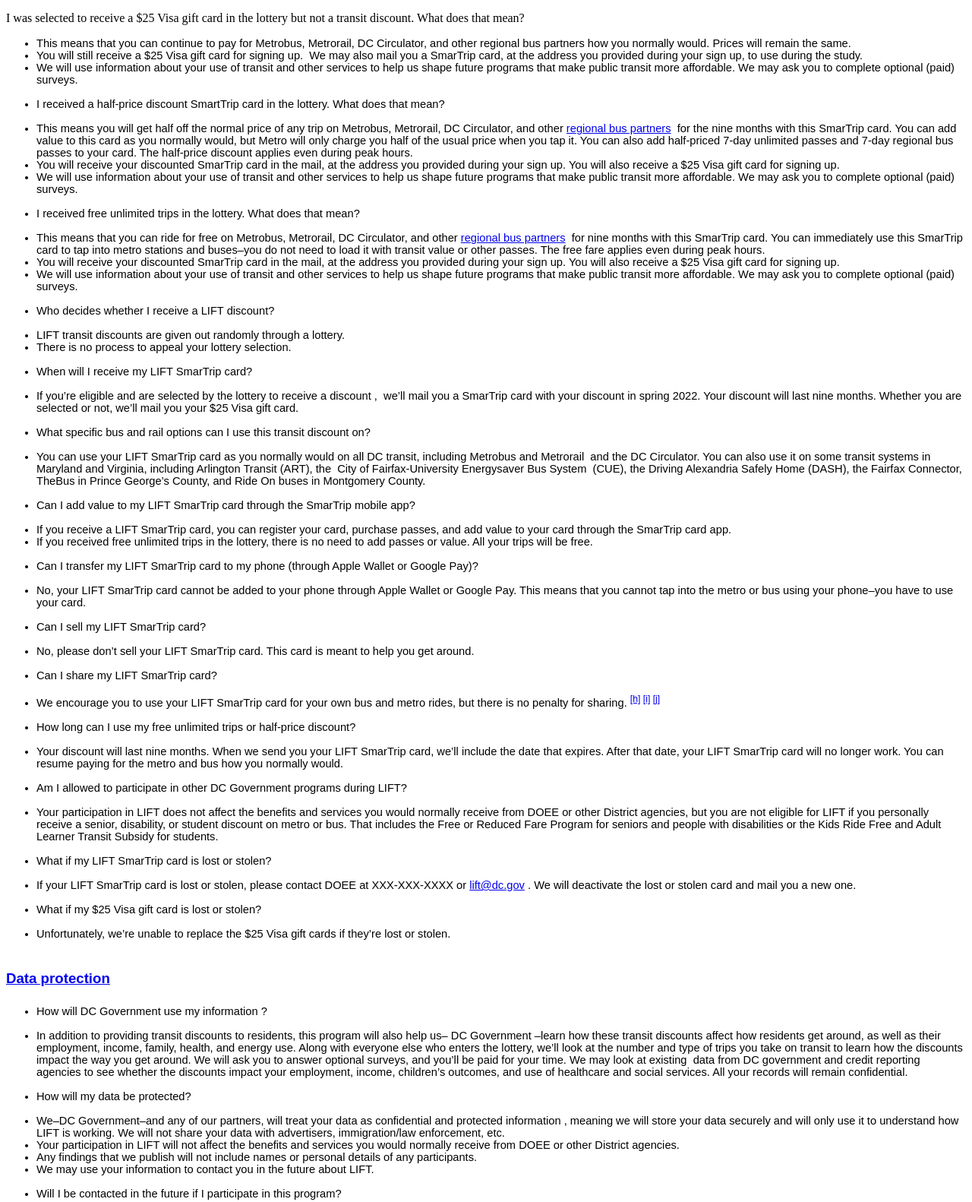
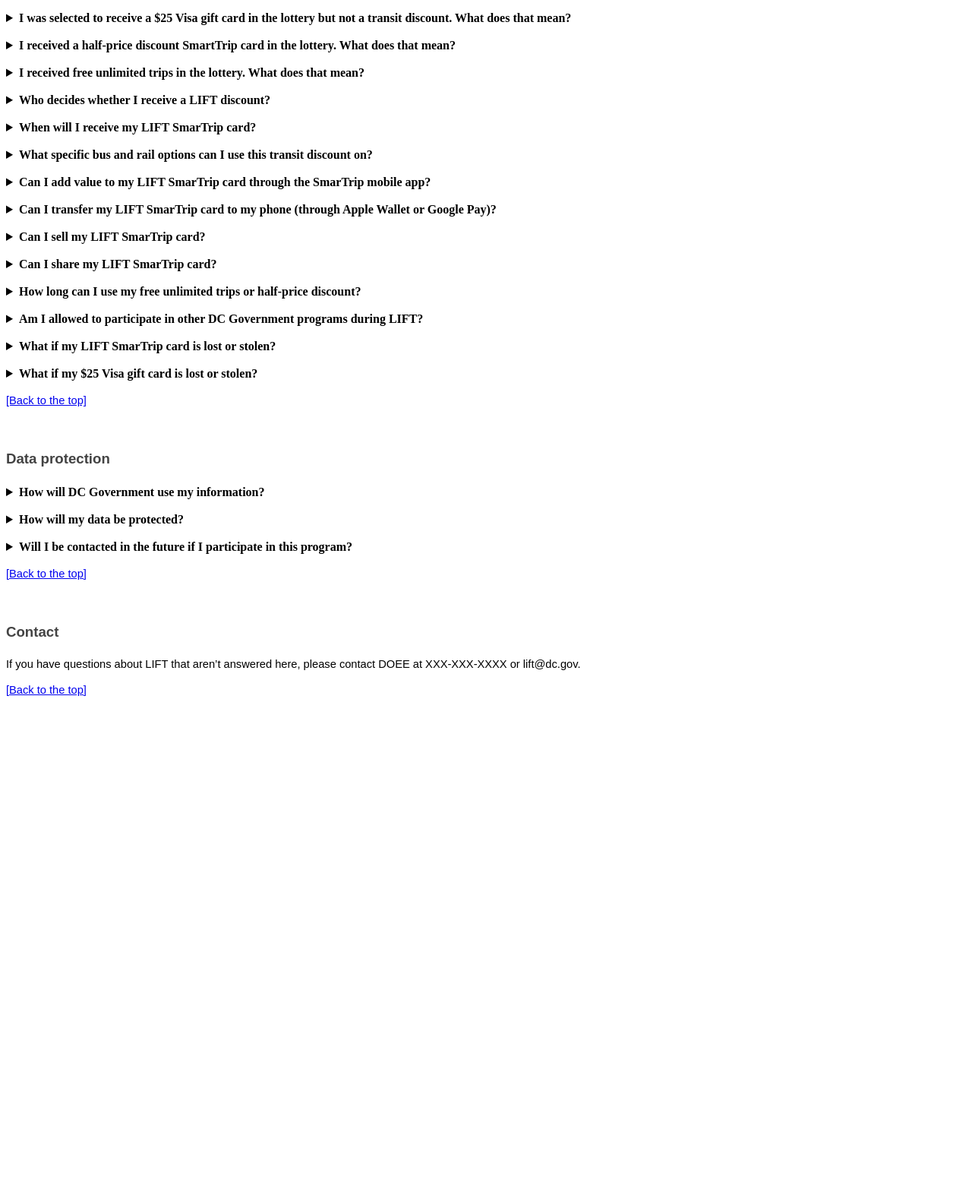
Before and after one commit to renmas/renmas.github.io, a plain HTML site: page index.html in a window 1280 px wide. Shown: the part 1323-2905 px from the top of the page at 76% size. After the commit the page ends 2265 px from the top, so only its background shows below. Drawn offline with Linux system fonts and the light colour scheme; a web font is replaced by a local one.

Commit message:
Finished editing html structure

```diff
--- a/index.html
+++ b/index.html
@@ -188,267 +188,148 @@
     <br>
     <a id="id.transitdiscount"></a>
        <h3>Transit discount</h3>
-        <span class="c7">I was selected to receive a $25 Visa gift card in the lottery but not a transit discount. What does that mean?</span>
-      </li>
+       <details>
+               <summary><strong>I was selected to receive a $25 Visa gift card in the lottery but not a transit discount. What does that mean?</strong></summary>
+    <ul>
+      <li>This means that you can continue to pay for Metrobus, Metrorail, DC Circulator, and other regional bus partners how you normally would. Prices will remain the same.</li>
+      <li>You will still receive a $25 Visa gift card for signing. We may also mail you a SmarTrip card, at the address you provided during your sign up, to use during the study.</li>
+      <li>We will use information about your use of transit and other services to help us shape future programs that make public transit more affordable. We may ask you to complete optional (paid) surveys.</li>
     </ul>
-    <ul class="c3 lst-kix_adatqmb9vxz9-1 start">
-      <li class="c15 li-bullet-0">
-        <span class="c2">This means that you can continue to pay for Metrobus, Metrorail, DC Circulator, and other regional bus partners how you normally would. Prices will remain the same. </span>
-      </li>
-      <li class="c15 li-bullet-0">
-        <span>You will still receive a $25 Visa gift card for signing up.</span>
-        <span class="c2">&nbsp;We may also mail you a SmarTrip card, at the address you provided during your sign up, to use during the study.</span>
-      </li>
-      <li class="c15 li-bullet-0">
-        <span>We will use information about your use of transit and other services to help us shape future programs that make public transit more affordable. We may ask you to complete optional (paid) surveys.</span>
-      </li>
+    </details>
+    <br>
+    <details>
+            <summary><strong>I received a half-price discount SmartTrip card in the lottery. What does that mean?</strong></summary>
+            <ul>
+      <li>This means you will get half off the normal price of any trip on Metrobus, Metrorail, DC Circulator, and other <a href="#id.regbuses">regional bus partners</a> for the nine months with this SmarTrip card. You can add value to this card as you normally would, but Metro will only charge you half of the usual price when you tap it. You can also add half-priced 7-day unlimited passes and 7-day regional bus passes to your card. The half-price discount applies even during peak hours.</li>
+      <li>You will receive your discounted SmarTrip card in the mail, at the address you provided during your sign up. You will also receive a $25 Visa gift card for signing up.</li>
+      <li>We will use information about your use of transit and other services to help us shape future programs that make public transit more affordable. We may ask you to complete optional (paid) surveys.</li>
     </ul>
-    <ul class="c3 lst-kix_adatqmb9vxz9-0">
-      <li class="c4 li-bullet-0">
-        <span class="c7">I received a half-price discount SmartTrip card in the lottery. What does that mean?</span>
-      </li>
+    </details>
+    <br>
+    <details>
+            <summary><strong>I received free unlimited trips in the lottery. What does that mean?</strong></summary>
+    <ul>
+      <li>This means that you can ride for free on Metrobus, Metrorail, DC Circulator, and other <a class="c9" href="#id.regbuses">regional bus partners</a> for nine months with this SmarTrip card. You can immediately use this SmarTrip card to tap into metro stations and buses&ndash;you do not need to load it with transit value or other passes. The free fare applies even during peak hours.</li>
+      <li>You will receive your discounted SmarTrip card in the mail, at the address you provided during your sign up. You will also receive a $25 Visa gift card for signing up.</li>
+      <li>We will use information about your use of transit and other services to help us shape future programs that make public transit more affordable. We may ask you to complete optional (paid) surveys.</li>
     </ul>
-    <ul class="c3 lst-kix_adatqmb9vxz9-1 start">
-      <li class="c15 li-bullet-0">
-        <span>This means you will get half off the normal price of any trip on Metrobus, Metrorail, DC Circulator, and other </span>
-        <span class="c0">
-          <a class="c9" href="#id.y9xasmhmk3cr">regional bus partners</a>
-        </span>
-        <span class="c2">&nbsp;for the nine months with this SmarTrip card. You can add value to this card as you normally would, but Metro will only charge you half of the usual price when you tap it. You can also add half-priced 7-day unlimited passes and 7-day regional bus passes to your card. The half-price discount applies even during peak hours. </span>
-      </li>
-      <li class="c15 li-bullet-0">
-        <span class="c2">You will receive your discounted SmarTrip card in the mail, at the address you provided during your sign up. You will also receive a $25 Visa gift card for signing up.</span>
-      </li>
-      <li class="c15 li-bullet-0">
-        <span class="c2">We will use information about your use of transit and other services to help us shape future programs that make public transit more affordable. We may ask you to complete optional (paid) surveys.</span>
-      </li>
+    </details>
+    <br>
+    <details>
+            <summary><strong>Who decides whether I receive a LIFT discount?</strong></summary>
+    <ul>
+      <li>LIFT transit discounts are given out randomly through a lottery.</li>
+      <li>There is no process to appeal your lottery selection.</li>
     </ul>
-    <ul class="c3 lst-kix_adatqmb9vxz9-0">
-      <li class="c4 li-bullet-0">
-        <span class="c17 c7">I received free unlimited trips in the lottery. What does that mean?</span>
-      </li>
+    </details>
+    <br>
+    <details>
+            <summary><strong>When will I receive my LIFT SmarTrip card?</strong></summary>
+    <ul>
+      <li>If you&rsquo;re eligible and are selected by the lottery to receive a discount, we&rsquo;ll mail you a SmarTrip card with your discount in spring 2022. Your discount will last nine months. Whether you are selected or not, we&rsquo;ll mail you your $25 Visa gift card.</li>
     </ul>
-    <ul class="c3 lst-kix_adatqmb9vxz9-1 start">
-      <li class="c15 li-bullet-0">
-        <span>This means that you can ride for free on Metrobus, Metrorail, DC Circulator, and other </span>
-        <span class="c0">
-          <a class="c9" href="#id.y9xasmhmk3cr">regional bus partners</a>
-        </span>
-        <span class="c2">&nbsp;for nine months with this SmarTrip card. You can immediately use this SmarTrip card to tap into metro stations and buses&ndash;you do not need to load it with transit value or other passes. The free fare applies even during peak hours. </span>
-      </li>
-      <li class="c15 li-bullet-0">
-        <span class="c2">You will receive your discounted SmarTrip card in the mail, at the address you provided during your sign up. You will also receive a $25 Visa gift card for signing up.</span>
-      </li>
-      <li class="c15 li-bullet-0">
-        <span class="c2">We will use information about your use of transit and other services to help us shape future programs that make public transit more affordable. We may ask you to complete optional (paid) surveys.</span>
-      </li>
+    </details>
+    <br>
+    <details>
+    <a id="id.regbuses"></a>
+    <summary><strong>What specific bus and rail options can I use this transit discount on?</strong></summary>
+    <ul>
+            <li>You can use your LIFT SmarTrip card as you normally would on all DC transit, including Metrobus and Metrorail and the DC Circulator. You can also use it on some transit systems in Maryland and Virginia, including Arlington Transit (ART), the City of Fairfax-University Energysaver Bus System (CUE), the Driving Alexandria Safely Home (DASH), the Fairfax Connector, TheBus in Prince George&rsquo;s County, and Ride On buses in Montgomery County.</li>
     </ul>
-    <ul class="c3 lst-kix_adatqmb9vxz9-0">
-      <li class="c4 li-bullet-0">
-        <span class="c17 c7">Who decides whether I receive a LIFT discount?</span>
-      </li>
+    </details>
+    <br>
+    <details>
+            <summary><strong>Can I add value to my LIFT SmarTrip card through the SmarTrip mobile app?</strong></summary>
+            <ul>
+      <li>If you receive a LIFT SmarTrip card, you can register your card, purchase passes, and add value to your card through the SmarTrip card app.</li>
+      <li>If you received free unlimited trips in the lottery, there is no need to add passes or value. All your trips will be free.</li>
     </ul>
-    <ul class="c3 lst-kix_adatqmb9vxz9-1 start">
-      <li class="c15 li-bullet-0">
-        <span class="c2">LIFT transit discounts are given out randomly through a lottery.</span>
-      </li>
-      <li class="c15 li-bullet-0">
-        <span>There is no process to appeal your lottery selection. </span>
-      </li>
+    </details>
+    <br>
+    <details>
+            <summary><strong>Can I transfer my LIFT SmarTrip card to my phone (through Apple Wallet or Google Pay)?</strong></summary>
+    <ul>
+              <li>No, your LIFT SmarTrip card cannot be added to your phone through Apple Wallet or Google Pay. This means that you cannot tap into the metro or bus using your phone&ndash;you have to use your card.</li>
     </ul>
-    <ul class="c3 lst-kix_adatqmb9vxz9-0">
-      <li class="c4 li-bullet-0">
-        <span class="c17 c7">When will I receive my LIFT SmarTrip card?</span>
-      </li>
+    </details>
+    <br>
+    <details>
+            <summary><strong>Can I sell my LIFT SmarTrip card?</strong></summary>
+            <ul>
+      <li>No, please don&rsquo;t sell your LIFT SmarTrip card. This card is meant to help you get around.</li>
     </ul>
-    <ul class="c3 lst-kix_adatqmb9vxz9-1 start">
-      <li class="c15 li-bullet-0">
-        <span>If you&rsquo;re eligible and </span>
-        <span>are selected by the lottery to receive a discount</span>
-        <span>,</span>
-        <span>&nbsp;we&rsquo;ll mail you a SmarTrip card with your discount in spring 2022. Your discount will last nine months. Whether you are selected or not, we&rsquo;ll mail you your $25 Visa gift card.</span>
-      </li>
+    </details>
+    <br>
+    <details>
+            <summary><strong>Can I share my LIFT SmarTrip card?</strong></summary>
+    <ul>
+            <li>We encourage you to use your LIFT SmarTrip card for your own bus and metro rides, but there is no penalty for sharing.
     </ul>
-    <a id="id.y9xasmhmk3cr"></a>
-    <ul class="c3 lst-kix_adatqmb9vxz9-0">
-      <li class="c4 li-bullet-0">
-        <span class="c17 c7">What specific bus and rail options can I use this transit discount on?</span>
-      </li>
+    </details>
+    <br>
+    <details>
+            <summary><strong>How long can I use my free unlimited trips or half-price discount?</strong></summary>
+    <ul>
+      <li>Your discount will last nine months. When we send you your LIFT SmarTrip card, we&rsquo;ll include the date that expires. After that date, your LIFT SmarTrip card will no longer work. You can resume paying for the metro and bus how you normally would.</li>
     </ul>
-    <ul class="c3 lst-kix_adatqmb9vxz9-1 start">
-      <li class="c15 li-bullet-0">
-        <span>You can use your LIFT SmarTrip card as you normally would on all DC transit, including </span>
-        <span>Metrobus and Metrorail</span>
-        <span>&nbsp;and the DC Circulator. You can also </span>
-        <span>use it </span>
-        <span>on some transit systems in Maryland and Virginia, including Arlington Transit (ART), the</span>
-        <span>&nbsp;City of Fairfax-University Energysaver Bus System</span>
-        <span>&nbsp;(CUE), the Driving Alexandria Safely Home (DASH), the Fairfax Connector, TheBus in Prince George&rsquo;s County, and Ride On buses in Montgomery County.</span>
-      </li>
+    </details>
+    <br>
+    <details>
+            <summary><strong>Am I allowed to participate in other DC Government programs during LIFT?</strong></summary>
+    <ul>
+      <li>Your participation in LIFT does not affect the benefits and services you would normally receive from DOEE or other District agencies, but you are not eligible for LIFT if you personally receive a senior, disability, or student discount on metro or bus. That includes the Free or Reduced Fare Program for seniors and people with disabilities or the Kids Ride Free and Adult Learner Transit Subsidy for students.</li>
     </ul>
-    <ul class="c3 lst-kix_adatqmb9vxz9-0">
-      <li class="c4 li-bullet-0">
-        <span class="c7">Can I add value to my LIFT SmarTrip card through the SmarTrip mobile app?</span>
-      </li>
+    </details>
+    <br>
+    <details>
+            <summary><strong>What if my LIFT SmarTrip card is lost or stolen?</strong></summary>
+    <ul>
+      <li>If your LIFT SmarTrip card is lost or stolen, please contact DOEE at XXX-XXX-XXXX or <a href="mailto:transitlottery@dc.gov">lift@dc.gov</a>. We will deactivate the lost or stolen card and mail you a new one.</li>
     </ul>
-    <ul class="c3 lst-kix_adatqmb9vxz9-1 start">
-      <li class="c15 li-bullet-0">
-        <span>If you receive a LIFT SmarTrip card, you can register your card, purchase passes, and add value to your card through the SmarTrip card app.</span>
-        <span class="c2">&nbsp;</span>
-      </li>
-      <li class="c15 li-bullet-0">
-        <span class="c2">If you received free unlimited trips in the lottery, there is no need to add passes or value. All your trips will be free. </span>
-      </li>
+    </details>
+    <br>
+    <details>
+            <summary><strong>What if my $25 Visa gift card is lost or stolen?</strong></summary>
+    <ul>
+      <li>Unfortunately, we&rsquo;re unable to replace the $25 Visa gift cards if they&rsquo;re lost or stolen.</li>
     </ul>
-    <ul class="c3 lst-kix_adatqmb9vxz9-0">
-      <li class="c4 li-bullet-0">
-        <span class="c17 c7">Can I transfer my LIFT SmarTrip card to my phone (through Apple Wallet or Google Pay)?</span>
-      </li>
+    </details>
+    <br>
+<p><a href="#id.sections"> [Back to the top]<a></p>
+    <br>
+    <a id="id.dataprotection"></a>
+       <h3>Data protection</h3>
+    <details>
+            <summary><strong>How will DC Government use my information?</strong></summary>
+    <ul>
+      <li>In addition to providing transit discounts to residents, this program will also help us&ndash; DC Government &ndash;learn how these transit discounts affect how residents get around, as well as their employment, income, family, health, and energy use. Along with everyone else who enters the lottery, we&rsquo;ll look at the number and type of trips you take on transit to learn how the discounts impact the way you get around. We will ask you to answer optional surveys, and you&rsquo;ll be paid for your time. We may look at existing data from DC government and credit reporting agencies to see whether the discounts impact your employment, income, children&rsquo;s outcomes, and use of healthcare and social services. All your records will remain confidential.</li>
     </ul>
-    <ul class="c3 lst-kix_adatqmb9vxz9-1 start">
-      <li class="c15 li-bullet-0">
-        <span class="c2">No, your LIFT SmarTrip card cannot be added to your phone through Apple Wallet or Google Pay. This means that you cannot tap into the metro or bus using your phone&ndash;you have to use your card.</span>
-      </li>
+    </details>
+    <br>
+    <details>
+            <summary><strong>How will my data be protected?</strong></summary>
+    <ul>
+      <li>We&ndash;DC Government&ndash;and any of our partners, will treat your data as confidential and protected information, meaning we will store your data securely and will only use it to understand how LIFT is working. We will not share your data with advertisers, immigration/law enforcement, etc.</li>
+      <li>Your participation in LIFT will not affect the benefits and services you would normally receive from DOEE or other District agencies.</li>
+      <li>Any findings that we publish will not include names or personal details of any participants.</li>
+      <li>We may use your information to contact you in the future about LIFT.</li>
     </ul>
-    <ul class="c3 lst-kix_adatqmb9vxz9-0">
-      <li class="c4 li-bullet-0">
-        <span class="c17 c7">Can I sell my LIFT SmarTrip card?</span>
-      </li>
+    </details>
+    <br>
+    <details>
+            <summary><strong>Will I be contacted in the future if I participate in this program?</strong></summary>
+    <ul>
+      <li>Yes. We may reach out to you a couple of times throughout the nine months of this transit program to get more information about your transit use and your experience with the program.</li>
     </ul>
-    <ul class="c3 lst-kix_adatqmb9vxz9-1 start">
-      <li class="c15 li-bullet-0">
-        <span class="c2">No, please don&rsquo;t sell your LIFT SmarTrip card. This card is meant to help you get around.</span>
-      </li>
-    </ul>
-    <ul class="c3 lst-kix_adatqmb9vxz9-0">
-      <li class="c1 li-bullet-0">
-        <span class="c17 c7">Can I share my LIFT SmarTrip card?</span>
-      </li>
-    </ul>
-    <ul class="c3 lst-kix_adatqmb9vxz9-1 start">
-      <li class="c14 li-bullet-0">
-        <span>We encourage you to use your LIFT SmarTrip card for your own bus and metro rides, </span>
-        <span>but there is no penalty for sharing.</span>
-        <sup>
-          <a href="#cmnt8" id="cmnt_ref8">[h]</a>
-        </sup>
-        <sup>
-          <a href="#cmnt9" id="cmnt_ref9">[i]</a>
-        </sup>
-        <sup>
-          <a href="#cmnt10" id="cmnt_ref10">[j]</a>
-        </sup>
-      </li>
-    </ul>
-    <ul class="c3 lst-kix_adatqmb9vxz9-0">
-      <li class="c4 li-bullet-0">
-        <span class="c7">How long can I use my free unlimited trips or half-price discount?</span>
-      </li>
-    </ul>
-    <ul class="c3 lst-kix_adatqmb9vxz9-1 start">
-      <li class="c15 li-bullet-0">
-        <span>Your discount will last nine months. When we send you your LIFT SmarTrip card, we&rsquo;ll include the date that expires. </span>
-        <span class="c2">After that date, your LIFT SmarTrip card will no longer work. You can resume paying for the metro and bus how you normally would.</span>
-      </li>
-    </ul>
-    <ul class="c3 lst-kix_adatqmb9vxz9-0">
-      <li class="c4 li-bullet-0">
-        <span class="c17 c7">Am I allowed to participate in other DC Government programs during LIFT?</span>
-      </li>
-    </ul>
-    <ul class="c3 lst-kix_adatqmb9vxz9-1 start">
-      <li class="c15 li-bullet-0">
-        <span class="c2">Your participation in LIFT does not affect the benefits and services you would normally receive from DOEE or other District agencies, but you are not eligible for LIFT if you personally receive a senior, disability, or student discount on metro or bus. That includes the Free or Reduced Fare Program for seniors and people with disabilities or the Kids Ride Free and Adult Learner Transit Subsidy for students.</span>
-      </li>
-    </ul>
-    <ul class="c3 lst-kix_adatqmb9vxz9-0">
-      <li class="c4 li-bullet-0">
-        <span class="c17 c7">What if my LIFT SmarTrip card is lost or stolen?</span>
-      </li>
-    </ul>
-    <ul class="c3 lst-kix_adatqmb9vxz9-1 start">
-      <li class="c15 li-bullet-0">
-        <span>If your LIFT SmarTrip card is lost or stolen, please contact DOEE at XXX-XXX-XXXX or </span>
-        <span class="c0">
-          <a class="c9" href="mailto:transitlottery@dc.gov">lift@dc.gov</a>
-        </span>
-        <span>. We will deactivate the lost or stolen card and mail you a new one.</span>
-      </li>
-    </ul>
-    <ul class="c3 lst-kix_adatqmb9vxz9-0">
-      <li class="c4 li-bullet-0">
-        <span class="c17 c7">What if my $25 Visa gift card is lost or stolen?</span>
-      </li>
-    </ul>
-    <ul class="c3 lst-kix_adatqmb9vxz9-1 start">
-      <li class="c15 li-bullet-0">
-        <span>Unfortunately, we&rsquo;re unable to replace the $25 Visa gift cards if they&rsquo;re lost or stolen.</span>
-      </li>
-    </ul>
-    <a id="id.dataprotection"></a>
-    <h3 class="c19" id="h.nqdc81rxpnar">
-      <span class="c18 c7">
-       <a href="#id.gobledy">Data protection</a>
-      </span>
-    </h3>
-    <ul class="c3 lst-kix_5jztsha6p24i-0 start">
-      <li class="c4 li-bullet-0">
-        <span class="c7">How will DC Government use my </span>
-        <span class="c7">information</span>
-        <span class="c17 c7">?</span>
-      </li>
-    </ul>
-    <ul class="c3 lst-kix_5jztsha6p24i-1 start">
-      <li class="c15 li-bullet-0">
-        <span>In addition to providing transit discounts to residents, this program will also help us&ndash;</span>
-        <span>DC Government</span>
-        <span>&ndash;learn how these transit discounts affect how residents get around, as well as their employment, income, family, health, and energy use. Along with everyone else who enters the lottery, we&rsquo;ll look at the number and type of trips you take on transit to learn how the discounts impact the way you get around. </span>
-        <span>We will ask you to answer optional surveys, and you&rsquo;ll be paid for your time. </span>
-        <span>We may </span>
-        <span>look at existing</span>
-        <span class="c2">&nbsp;data from DC government and credit reporting agencies to see whether the discounts impact your employment, income, children&rsquo;s outcomes, and use of healthcare and social services. All your records will remain confidential. </span>
-      </li>
-    </ul>
-    <ul class="c3 lst-kix_5jztsha6p24i-0">
-      <li class="c4 li-bullet-0">
-        <span class="c7">How will my data be protected?</span>
-      </li>
-    </ul>
-    <ul class="c3 lst-kix_5jztsha6p24i-1 start">
-      <li class="c15 li-bullet-0">
-        <span>We&ndash;DC Government&ndash;and any of our partners, will treat your data as </span>
-        <span>confidential and protected information</span>
-        <span class="c2">, meaning we will store your data securely and will only use it to understand how LIFT is working. We will not share your data with advertisers, immigration/law enforcement, etc.</span>
-      </li>
-      <li class="c15 li-bullet-0">
-        <span>Your participation in LIFT </span>
-        <span>will not affect the benefits and services you would normally receive from DOEE or other District agencies.</span>
-      </li>
-      <li class="c15 li-bullet-0">
-        <span class="c2">Any findings that we publish will not include names or personal details of any participants.</span>
-      </li>
-      <li class="c15 li-bullet-0">
-        <span class="c2">We may use your information to contact you in the future about LIFT.</span>
-      </li>
-    </ul>
-    <ul class="c3 lst-kix_5jztsha6p24i-0">
-      <li class="c4 li-bullet-0">
-        <span class="c17 c7">Will I be contacted in the future if I participate in this program?</span>
-      </li>
-    </ul>
-    <ul class="c3 lst-kix_5jztsha6p24i-1 start">
-      <li class="c15 li-bullet-0">
-        <span>Yes. We may reach out to you a couple of times throughout the nine months of this transit program to get more information about your transit use and your experience with the program.</span>
-      </li>
-    </ul>
-    <a id="id.81val5m53lx7"></a>
-    <h3 class="c19" id="h.h3l7wg91i0lc">
-      <span class="c7 c18">
-       <a href="#id.gobledy">Contact</a>
-      </span>
-    </h3>
-    <p class="c21">
-      <span class="c2">If you have questions about LIFT that aren&rsquo;t answered here, please contact DOEE at XXX-XXX-XXXX or lift@dc.gov.</span>
-    </p>
+    </details>
+    <br>
+<p><a href="#id.sections"> [Back to the top]<a></p>
+    <br>
+    <a id="id.contact"></a>
+    <h3>Contact</h3>
+    <p>If you have questions about LIFT that aren&rsquo;t answered here, please contact DOEE at XXX-XXX-XXXX or lift@dc.gov.</p>
+    <br>
+<p><a href="#id.sections"> [Back to the top]<a></p>
+    <br>
   </body>
 </html>
```
